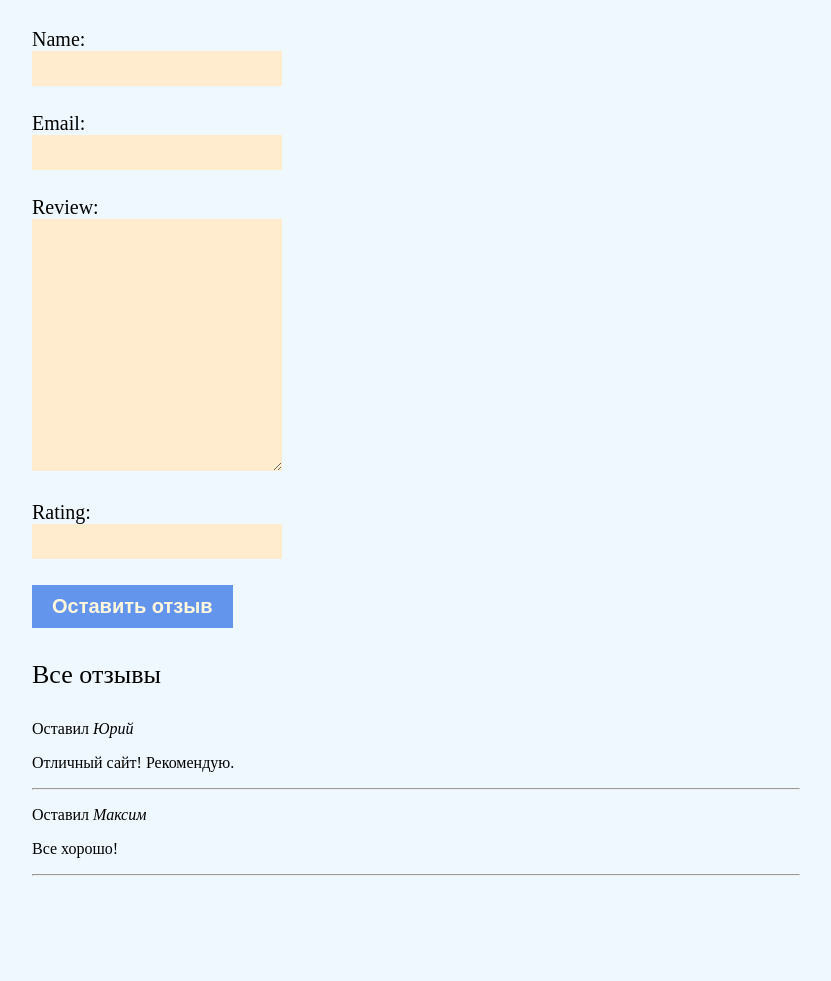
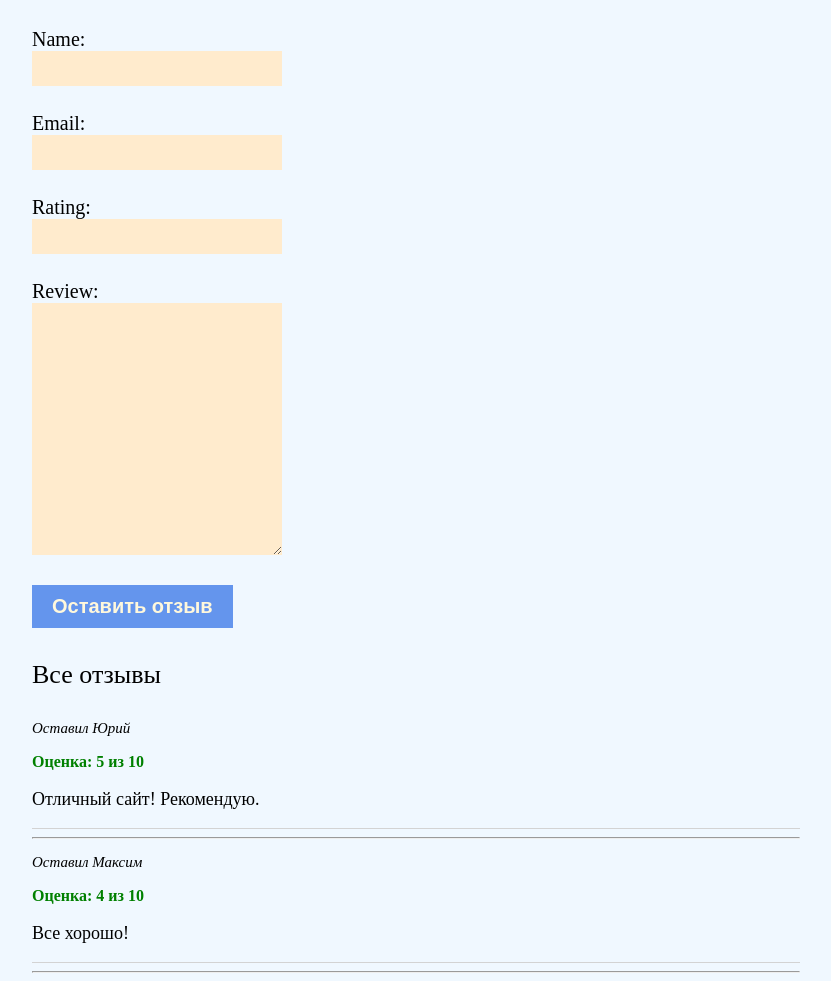
Before and after one commit to Maxim-Shevchenko/django, a Django app: page / in a window 1280 px wide. Shown: the part 173-1154 px from the top of the page, without its empty margins (224-1055 px from the left). Before the commit the page ends 1049 px from the top, so only its background shows below. Run offline with Django 4.2, Linux system fonts and the light colour scheme; data comes from the database, SQL or seed files in the repository; both versions use the stored data as it was after the commit.

Commit message:
создание и добавление модельной формы

```diff
--- a/guest_book/config/config/urls.py
+++ b/guest_book/config/config/urls.py
@@ -15,8 +15,8 @@ Including another URLconf
 """
 from django.contrib import admin
 from django.urls import path
-from reviews.views import reviews
+from reviews.views import ReviewsView
 urlpatterns = [
     path('admin/', admin.site.urls),
-    path('', reviews, name='reviews')
+    path('', ReviewsView.as_view(), name='reviews')
 ]
--- a/guest_book/config/reviews/admin.py
+++ b/guest_book/config/reviews/admin.py
@@ -1,3 +1,4 @@
 from django.contrib import admin
-
+from reviews.models import Review
+admin.site.register(Review)
 # Register your models here.
--- a/guest_book/config/reviews/forms.py
+++ b/guest_book/config/reviews/forms.py
@@ -1,6 +1,11 @@
 from django import forms
-class ReviewForm(forms.Form):
-    name = forms.CharField(max_length=25)
-    email = forms.EmailField()
-    review = forms.CharField(widget=forms.Textarea)
-    rating = forms.IntegerField(min_value=1, max_value=5)
+from reviews.models import Review
+class ReviewForm(forms.ModelForm):
+#   name = forms.CharField(max_length=25)
+#   email = forms.EmailField()
+#   review = forms.CharField(widget=forms.Textarea)
+#   rating = forms.IntegerField(min_value=1, max_value=5)
+    class Meta:
+        model = Review
+        fields = ['name', 'email', 'rating', 'review']
+        widgets = { 'rating': forms.NumberInput(attrs={'min': 1, 'max': 10}) }
--- a/guest_book/config/reviews/models.py
+++ b/guest_book/config/reviews/models.py
@@ -1,7 +1,11 @@
 from django.db import models
+from django.core.validators import MinValueValidator, MaxValueValidator
 class Review(models.Model):
     name = models.CharField(max_length=25)
     email = models.EmailField()
-    rating = models.IntegerField()
+    rating = models.IntegerField(validators=[MinValueValidator(1), MaxValueValidator(10)])
     review = models.TextField()
+
+    def __str__(self):
+        return f'Review by {self.name} <{self.email}>'
 # Create your models here.
--- a/guest_book/config/reviews/static/css/style1.css
+++ b/guest_book/config/reviews/static/css/style1.css
@@ -37,3 +37,21 @@ label {
 display: block;
 font-size: 20px;
 }
+
+.review {
+border-bottom: 0.5px solid lightgrey;
+}
+
+.review-text {
+font-size: large;
+}
+
+.user {
+font-size: 15px;
+font-style: italic;
+}
+
+.rating {
+color: green;
+font-weight: bolder;
+}
--- a/guest_book/config/reviews/templates/reviews.html
+++ b/guest_book/config/reviews/templates/reviews.html
@@ -19,8 +19,11 @@
     <div class="reviews">
         <h2>Все отзывы</h2>
         {% for review in reviews %}
-        <p>Оставил <em>{{ review.name }}</em></p>
-        <p>{{ review.review }}</p>
+        <div class="review">
+             <p class="user">Оставил {{ review.name }}</p>
+             <p class="rating">Оценка: {{ review.rating }} из 10</p>
+             <p class="review-text">{{ review.review }}</p>
+        </div>
         <hr> {% endfor %}
     </div>
 {% endblock %}
--- a/guest_book/config/reviews/views.py
+++ b/guest_book/config/reviews/views.py
@@ -2,6 +2,8 @@ from django.shortcuts import render
 from django.shortcuts import redirect
 from reviews.forms import ReviewForm
 from reviews.models import Review
+from django.views import View
+
 def reviews(request):
     if request.method == 'POST':
         form = ReviewForm(request.POST)
@@ -36,3 +38,25 @@ def reviews(request):
 
     return render(request, 'reviews.html', {'form': form, 'reviews': reviews})
     #return render(request, 'reviews.html', {'form': form, 'name_1': name_1, 'email_1': email_1, 'review_1': review_1})
+
+class ReviewsView(View):
+    def get(self, request):
+        form = ReviewForm()
+        reviews = Review.objects.all()
+        return render(request, 'reviews.html', {'form': form, 'reviews': reviews})
+
+    def post(self, request):
+        form = ReviewForm(request.POST)
+        if form.is_valid():
+            data = form.cleaned_data
+            name = data.get('name')
+            email = data.get('email')
+            review = data.get('review')
+            rating = data.get('rating')
+            # with open('data.csv', 'a') as file:
+            # file.write(f'{name}|{email}|{review}|{rating}\n')
+            Review.objects.create(name=name, email=email, review=review, rating=rating)
+            return redirect('reviews')
+        form = ReviewForm()
+        reviews = Review.objects.all()
+        return render(request, 'reviews.html', {'form': form, 'reviews': reviews})
```
Also changed, not shown: guest_book/config/db.sqlite3.
